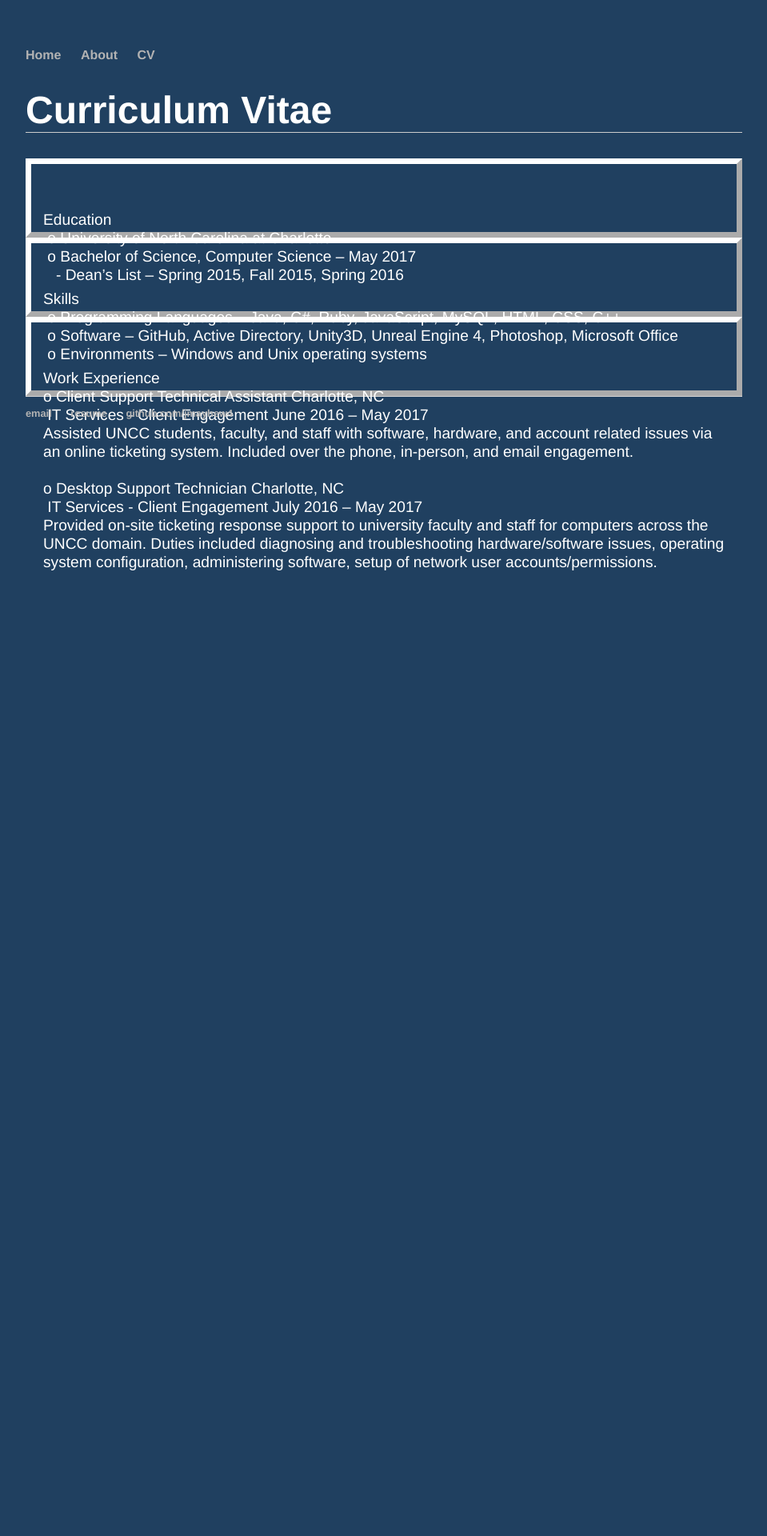
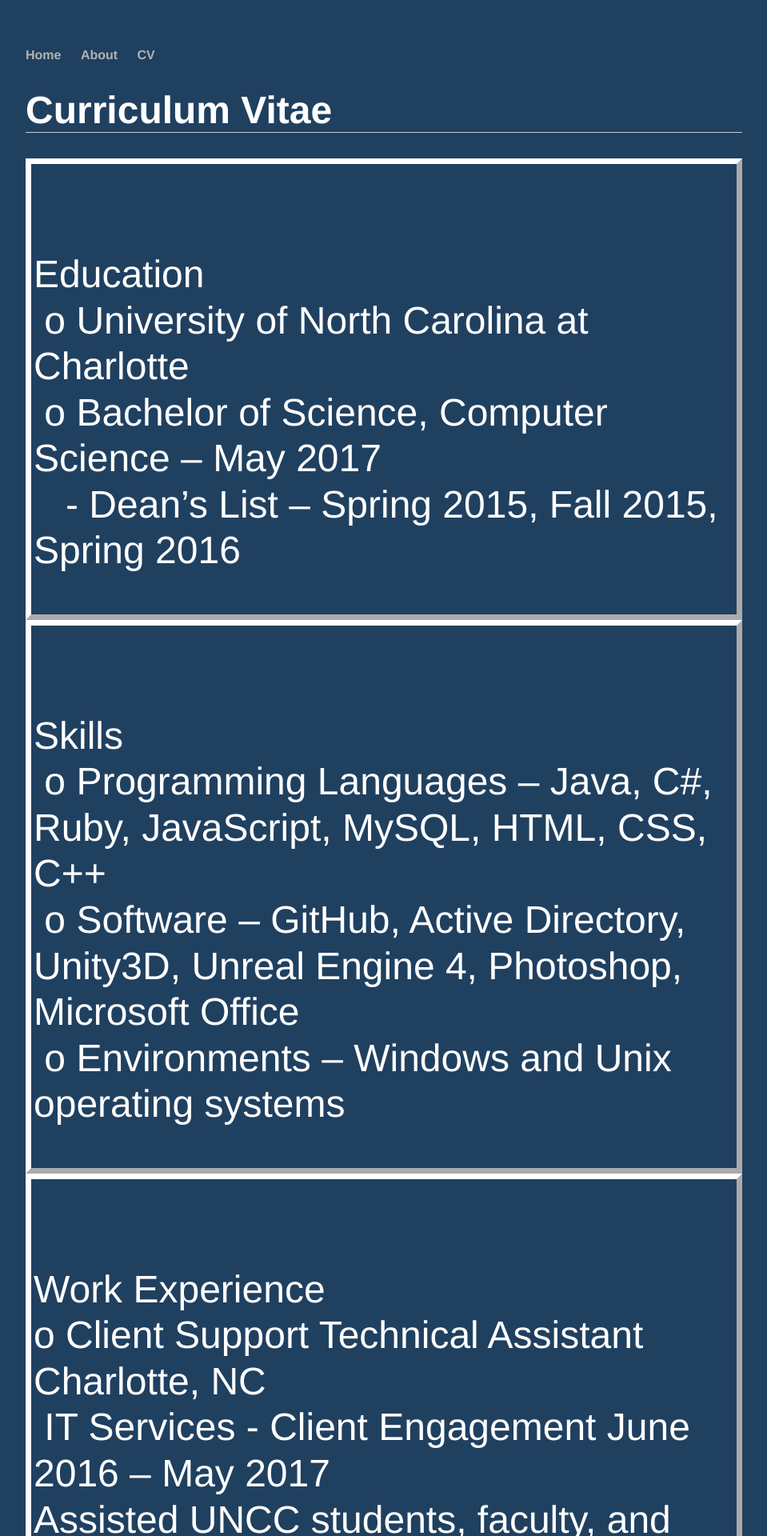
Before and after one commit to jmayhew4/jmayhew4.github.io, a Jekyll site: the page built from CV/index.html, in a window 1280 px wide. Shown: the top 1920 px of the page at 80% size, without its empty margins (160-1119 px from the left). Built offline with Jekyll 4.4.1, drawn with Linux system fonts in a browser that asks for light colours; before the commit the page ends 900 px from its top, so only the background shows below that.

Commit message:
Update main.css
fixed padding/size

```diff
--- a/css/main.css
+++ b/css/main.css
@@ -48,8 +48,10 @@ pre {
 }
 
 .bordered {
-    height: 55px;
-    padding: 15px;
+    font-size: 2.5em;
+    font-family:'Helvetica', 'Arial', 'Sans-Serif';
+    color: #ffffff;
+    padding: 3px;
     border: 7px outset white;
 }
 
```
